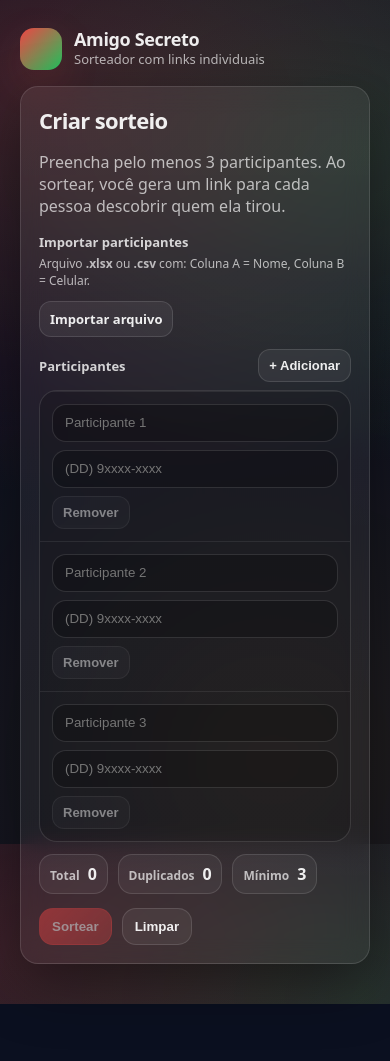
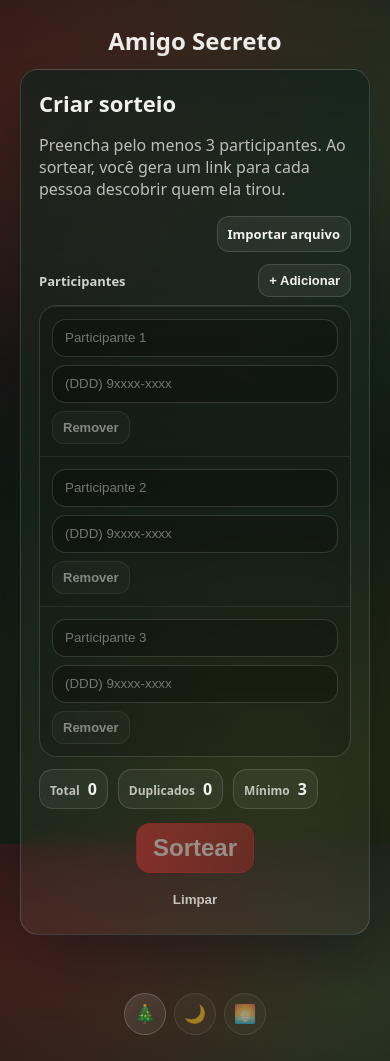
Before and after one commit to gioblasco/secretfriend, a React (Vite) app: page /#/ in a window 390 px wide. Before the commit the page ends 1004 px from the top, so only its background shows below. Built offline with nearby package versions, Linux system fonts and the light colour scheme.

Commit message:
Add theme switcher and phone input mask

```diff
--- a/src/routes/Home.tsx
+++ b/src/routes/Home.tsx
@@ -1,4 +1,4 @@
-import { useMemo, useState } from "react";
+import { useEffect, useMemo, useState } from "react";
 import { makeSecretFriendPairs } from "../lib/draw";
 import { encodeNameForUrl, encodeToken } from "../lib/codec";
 import { randomIdBase36 } from "../lib/random";
@@ -18,12 +18,43 @@ type LinkRow = {
   url: string;
 };
 
+type ThemeOption = {
+  id: ThemeId;
+  label: string;
+  icon: string;
+};
+
+type ThemeId = "christmas" | "midnight" | "sunset";
+
+const THEME_STORAGE_KEY = "secret-friend-theme";
+
+const THEME_OPTIONS: ThemeOption[] = [
+  { id: "christmas", label: "Tema de Natal", icon: "🎄" },
+  { id: "midnight", label: "Tema noturno", icon: "🌙" },
+  { id: "sunset", label: "Tema pôr do sol", icon: "🌅" },
+];
+
 function normalizeName(s: string) {
   return s.trim().replace(/\s+/g, " ");
 }
 
 function normalizePhoneDigits(s: string) {
   return s.replace(/\D/g, "");
+}
+
+function formatPhoneInput(value: string) {
+  const digits = normalizePhoneDigits(value).slice(0, 11);
+
+  if (digits.length <= 2) return digits.length ? `(${digits}` : "";
+  if (digits.length <= 6) return `(${digits.slice(0, 2)}) ${digits.slice(2)}`;
+  if (digits.length <= 10) {
+    return `(${digits.slice(0, 2)}) ${digits.slice(2, 6)}-${digits.slice(6)}`;
+  }
+  return `(${digits.slice(0, 2)}) ${digits.slice(2, 7)}-${digits.slice(7)}`;
+}
+
+function isThemeId(value: string | null): value is ThemeId {
+  return THEME_OPTIONS.some((theme) => theme.id === value);
 }
 
 function makeEmptyParticipant(): Participant {
@@ -77,6 +108,10 @@ async function copyToClipboard(text: string) {
 }
 
 export function Home() {
+  const [theme, setTheme] = useState<ThemeId>(() => {
+    const stored = window.localStorage.getItem(THEME_STORAGE_KEY);
+    return isThemeId(stored) ? stored : "christmas";
+  });
   const [participants, setParticipants] = useState<Participant[]>(() => [
     makeEmptyParticipant(),
     makeEmptyParticipant(),
@@ -88,6 +123,11 @@ export function Home() {
   const [copiedKey, setCopiedKey] = useState<string | null>(null);
 
   const validated = useMemo(() => validateParticipants(participants), [participants]);
+
+  useEffect(() => {
+    document.body.dataset.theme = theme;
+    window.localStorage.setItem(THEME_STORAGE_KEY, theme);
+  }, [theme]);
 
   const canDraw =
     validated.uniqueNames.length >= 3 &&
@@ -179,7 +219,7 @@ export function Home() {
           ? imported.map((r) => ({
               id: crypto.randomUUID(),
               name: r.name,
-              phone: r.phone,
+              phone: formatPhoneInput(r.phone),
             }))
           : [makeEmptyParticipant(), makeEmptyParticipant(), makeEmptyParticipant()];
 
@@ -193,12 +233,8 @@ export function Home() {
   return (
     <div className="page">
       <header className="topbar">
-        <div className="brand">
-          <div className="brandMark" aria-hidden />
-          <div>
-            <div className="brandTitle">Amigo Secreto</div>
-            <div className="brandSubtitle">Sorteador com links individuais</div>
-          </div>
+        <div className="brandBlock">
+          <div className="brandTitle">Amigo Secreto</div>
         </div>
       </header>
 
@@ -211,18 +247,10 @@ export function Home() {
           </p>
 
           <div className="importRow">
-            <div>
-              <div className="label" style={{ margin: 0 }}>
-                Importar participantes
-              </div>
-              <div className="muted importHint">
-                Arquivo <strong>.xlsx</strong> ou <strong>.csv</strong> com: Coluna A = Nome, Coluna
-                B = Celular.
-              </div>
-            </div>
             <label className="btn small fileBtn">
               Importar arquivo
               <input
+                title="Arquivo .xlsx ou .csv com: Coluna A = Nome, Coluna B = Celular com DDD (ex: 11999998888)."
                 className="fileInput"
                 type="file"
                 accept=".xlsx,.xls,.csv"
@@ -264,7 +292,7 @@ export function Home() {
                     className="input"
                     inputMode="text"
                     autoComplete="off"
-                    placeholder={idx < 3 ? `Participante ${idx + 1}` : "Nome"}
+                    placeholder={`Participante ${idx + 1}`}
                     value={p.name}
                     onChange={(e) => updateParticipant(p.id, { name: e.target.value })}
                   />
@@ -274,9 +302,9 @@ export function Home() {
                     className="input"
                     inputMode="numeric"
                     autoComplete="tel"
-                    placeholder="(DD) 9xxxx-xxxx"
+                    placeholder="(DDD) 9xxxx-xxxx"
                     value={p.phone}
-                    onChange={(e) => updateParticipant(p.id, { phone: e.target.value })}
+                    onChange={(e) => updateParticipant(p.id, { phone: formatPhoneInput(e.target.value) })}
                   />
                 </div>
                 <div className="cell actionsCell" role="cell">
@@ -329,7 +357,7 @@ export function Home() {
               Sortear
             </button>
             <button
-              className="btn"
+              className="btn ghost"
               onClick={() => {
                 setParticipants([makeEmptyParticipant(), makeEmptyParticipant(), makeEmptyParticipant()]);
                 setRows(null);
@@ -388,18 +416,32 @@ export function Home() {
                       </button>
                     </div>
                   </div>
-                  <div className="linkUrl" title={r.url}>
-                    {r.url}
-                  </div>
-                  <div className="linkHint">
-                    (Dica: abra em aba anônima para conferir que funciona.)
-                  </div>
                 </div>
               ))}
             </div>
           </section>
         ) : null}
       </main>
+
+      <footer className="footer footerThemes">
+        <div className="themePicker subtle" aria-label="Escolher tema">
+          {THEME_OPTIONS.map((option) => (
+            <button
+              key={option.id}
+              type="button"
+              className={theme === option.id ? "themeChip active" : "themeChip"}
+              onClick={() => setTheme(option.id)}
+              aria-pressed={theme === option.id}
+              aria-label={option.label}
+              title={option.label}
+            >
+              <span aria-hidden="true" className="themeChipIcon">
+                {option.icon}
+              </span>
+            </button>
+          ))}
+        </div>
+      </footer>
     </div>
   );
 }
--- a/src/routes/Result.tsx
+++ b/src/routes/Result.tsx
@@ -35,12 +35,9 @@ export function Result() {
   return (
     <div className="page">
       <header className="topbar">
-        <div className="brand">
-          <div className="brandMark" aria-hidden />
-          <div>
-            <div className="brandTitle">Amigo Secreto</div>
-            <div className="brandSubtitle">Seu resultado</div>
-          </div>
+        <div>
+          <div className="brandTitle">Amigo Secreto</div>
+          <div className="brandSubtitle">Seu resultado</div>
         </div>
       </header>
 
--- a/src/styles/global.css
+++ b/src/styles/global.css
@@ -1,18 +1,55 @@
 :root {
+  --bg: #081513;
+  --bg-grad-1: rgba(220, 38, 38, 0.28);
+  --bg-grad-2: rgba(34, 197, 94, 0.2);
+  --bg-grad-3: rgba(250, 204, 21, 0.14);
+  --panel: rgba(16, 33, 27, 0.72);
+  --panel2: rgba(21, 50, 40, 0.9);
+  --text: rgba(251, 250, 247, 0.96);
+  --muted: rgba(251, 250, 247, 0.72);
+  --accent: #dc2626;
+  --accent2: #16a34a;
+  --warn: #f59e0b;
+  --err: #f87171;
+  --border: rgba(248, 250, 252, 0.14);
+  --shadow: 0 20px 60px rgba(3, 7, 18, 0.38);
+  --radius: 18px;
+  --mono: ui-monospace, SFMono-Regular, Menlo, Monaco, Consolas, "Liberation Mono", "Courier New",
+    monospace;
+}
+
+body[data-theme="midnight"] {
   --bg: #0b1020;
+  --bg-grad-1: rgba(59, 130, 246, 0.22);
+  --bg-grad-2: rgba(139, 92, 246, 0.18);
+  --bg-grad-3: rgba(34, 197, 94, 0.1);
   --panel: rgba(255, 255, 255, 0.06);
   --panel2: rgba(255, 255, 255, 0.09);
   --text: rgba(255, 255, 255, 0.92);
   --muted: rgba(255, 255, 255, 0.68);
-  --accent: #ef4444;
+  --accent: #8b5cf6;
   --accent2: #22c55e;
   --warn: #f59e0b;
   --err: #ef4444;
   --border: rgba(255, 255, 255, 0.12);
   --shadow: 0 20px 60px rgba(0, 0, 0, 0.45);
-  --radius: 18px;
-  --mono: ui-monospace, SFMono-Regular, Menlo, Monaco, Consolas, "Liberation Mono", "Courier New",
-    monospace;
+}
+
+body[data-theme="sunset"] {
+  --bg: #1b1020;
+  --bg-grad-1: rgba(249, 115, 22, 0.26);
+  --bg-grad-2: rgba(244, 63, 94, 0.18);
+  --bg-grad-3: rgba(250, 204, 21, 0.12);
+  --panel: rgba(52, 22, 45, 0.7);
+  --panel2: rgba(72, 26, 57, 0.9);
+  --text: rgba(255, 248, 240, 0.95);
+  --muted: rgba(255, 236, 214, 0.72);
+  --accent: #f97316;
+  --accent2: #fb7185;
+  --warn: #facc15;
+  --err: #fb7185;
+  --border: rgba(255, 255, 255, 0.12);
+  --shadow: 0 20px 60px rgba(19, 6, 17, 0.5);
 }
 
 * {
@@ -29,9 +66,10 @@ body {
   font-family: ui-sans-serif, system-ui, -apple-system, Segoe UI, Roboto, Helvetica, Arial,
     "Apple Color Emoji", "Segoe UI Emoji";
   color: var(--text);
-  background: radial-gradient(1200px 700px at 12% 12%, rgba(239, 68, 68, 0.22), transparent 56%),
-    radial-gradient(900px 600px at 90% 18%, rgba(34, 197, 94, 0.18), transparent 52%),
-    radial-gradient(800px 800px at 70% 90%, rgba(245, 158, 11, 0.10), transparent 60%), var(--bg);
+  background: radial-gradient(1200px 700px at 12% 12%, var(--bg-grad-1), transparent 56%),
+    radial-gradient(900px 600px at 90% 18%, var(--bg-grad-2), transparent 52%),
+    radial-gradient(800px 800px at 70% 90%, var(--bg-grad-3), transparent 60%), var(--bg);
+  transition: background 0.25s ease, color 0.25s ease;
 }
 
 a {
@@ -46,35 +84,30 @@ a {
 
 .topbar {
   padding: 28px 20px 16px;
-}
-
-.brand {
   max-width: 1020px;
   margin: 0 auto;
   display: flex;
-  align-items: center;
-  gap: 12px;
-}
-
-.brandMark {
-  width: 42px;
-  height: 42px;
-  border-radius: 14px;
-  background: linear-gradient(135deg, rgba(239, 68, 68, 1), rgba(34, 197, 94, 1));
-  box-shadow: 0 14px 40px rgba(239, 68, 68, 0.16);
+  align-items: flex-start;
+  justify-content: space-between;
+  gap: 16px;
+  flex-wrap: wrap;
 }
 
 .brandTitle {
   font-weight: 760;
-  letter-spacing: -0.02em;
-  font-size: 18px;
+  font-size: 24px;
   line-height: 1.05;
 }
 
 .brandSubtitle {
   font-size: 13px;
   color: var(--muted);
-  margin-top: 2px;
+  margin-top: 8px;
+  max-width: 520px;
+}
+
+.brandBlock {
+  min-width: 0;
 }
 
 .container {
@@ -98,13 +131,11 @@ a {
 .h1 {
   margin: 0 0 6px;
   font-size: 22px;
-  letter-spacing: -0.03em;
 }
 
 .h2 {
   margin: 0 0 6px;
   font-size: 18px;
-  letter-spacing: -0.02em;
 }
 
 .muted {
@@ -143,6 +174,8 @@ a {
   gap: 10px;
   margin-top: 14px;
   flex-wrap: wrap;
+  flex-direction: column;
+  align-items: center;
 }
 
 .btn {
@@ -169,14 +202,24 @@ a {
 }
 
 .btn.primary {
-  border-color: rgba(239, 68, 68, 0.65);
-  background: linear-gradient(135deg, rgba(239, 68, 68, 0.92), rgba(239, 68, 68, 0.58));
+  border-color: color-mix(in srgb, var(--accent) 65%, transparent);
+  background: linear-gradient(135deg, color-mix(in srgb, var(--accent) 92%, white 8%), color-mix(in srgb, var(--accent) 58%, transparent));
+  padding: 10px 16px;
+  font-size: 24px;
+  font-weight: 650;
 }
 
 .btn.small {
   padding: 8px 10px;
   border-radius: 12px;
   font-size: 13px;
+}
+
+.btn.ghost {
+  background: transparent;
+  border-color: transparent;
+  padding: 8px 10px;
+  color: var(--muted);
 }
 
 .callout {
@@ -202,3 +245,10 @@ a {
   padding: 18px 20px 26px;
   text-align: center;
 }
+
+@media (max-width: 720px) {
+  .topbar {
+    justify-content: center;
+    text-align: center;
+  }
+}
--- a/src/styles/home.css
+++ b/src/styles/home.css
@@ -3,6 +3,55 @@
   gap: 10px;
   flex-wrap: wrap;
   margin-top: 12px;
+}
+
+.themePicker {
+  display: flex;
+  gap: 8px;
+  flex-wrap: wrap;
+  justify-content: flex-end;
+}
+
+.themePicker.subtle {
+  justify-content: center;
+  opacity: 0.72;
+}
+
+.themeChip {
+  appearance: none;
+  border: 1px solid var(--border);
+  background: rgba(255, 255, 255, 0.05);
+  color: var(--muted);
+  width: 42px;
+  height: 42px;
+  padding: 0;
+  border-radius: 999px;
+  display: inline-flex;
+  align-items: center;
+  justify-content: center;
+  font-weight: 700;
+  cursor: pointer;
+  transition: transform 0.12s ease, border-color 0.12s ease, background 0.12s ease, color 0.12s ease;
+}
+
+.themeChipIcon {
+  font-size: 18px;
+  line-height: 1;
+}
+
+.themeChip:hover {
+  transform: translateY(-1px);
+  background: rgba(255, 255, 255, 0.09);
+}
+
+.themeChip.active {
+  color: var(--text);
+  border-color: rgba(255, 255, 255, 0.28);
+  background: linear-gradient(135deg, rgba(255, 255, 255, 0.16), rgba(255, 255, 255, 0.08));
+}
+
+.footerThemes {
+  padding-top: 4px;
 }
 
 .participantsHeader {
@@ -16,17 +65,11 @@
 
 .importRow {
   display: flex;
-  align-items: flex-end;
-  justify-content: space-between;
-  gap: 12px;
+  flex-direction: column;
+  align-items: end;
   flex-wrap: wrap;
   margin-top: 12px;
   margin-bottom: 6px;
-}
-
-.importHint {
-  font-size: 12px;
-  margin-top: 4px;
 }
 
 .fileBtn {
@@ -67,7 +110,6 @@
   color: rgba(255, 255, 255, 0.75);
   font-size: 12px;
   font-weight: 750;
-  letter-spacing: 0.01em;
   text-transform: uppercase;
 }
 
@@ -97,6 +139,10 @@
 }
 
 @media (max-width: 720px) {
+  .themePicker {
+    justify-content: center;
+  }
+
   .participantsTable {
     border-radius: 18px;
   }
@@ -134,7 +180,6 @@
 
 .metaValue {
   font-weight: 800;
-  letter-spacing: -0.02em;
 }
 
 .metaValue.bad {
@@ -206,7 +251,6 @@
 
 .linkName {
   font-weight: 820;
-  letter-spacing: -0.02em;
 }
 
 .linkUrl {
--- a/src/styles/result.css
+++ b/src/styles/result.css
@@ -6,8 +6,8 @@
 .bigCard {
   margin-top: 12px;
   border-radius: 18px;
-  border: 1px solid rgba(239, 68, 68, 0.35);
-  background: radial-gradient(600px 220px at 10% 10%, rgba(239, 68, 68, 0.22), transparent 60%),
+  border: 1px solid color-mix(in srgb, var(--accent) 35%, transparent);
+  background: radial-gradient(600px 220px at 10% 10%, color-mix(in srgb, var(--accent) 22%, transparent), transparent 60%),
     rgba(0, 0, 0, 0.22);
   padding: 16px;
 }
@@ -21,7 +21,6 @@
 .bigName {
   margin-top: 8px;
   font-weight: 900;
-  letter-spacing: -0.04em;
   font-size: 30px;
   line-height: 1.1;
 }
```
Also changed, not shown: 1 other file (tests, documents, lock files or other folders).
